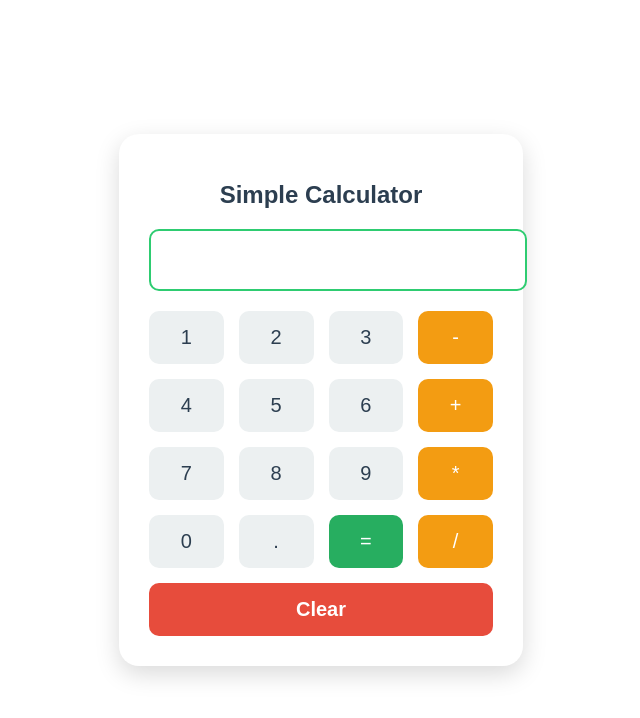
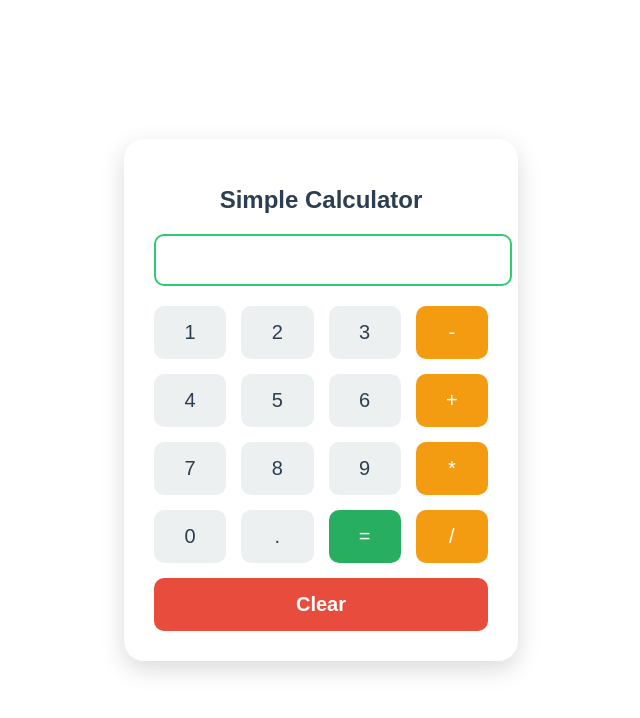
Before and after one commit to M-Saleh-N/simple_calculator, a React (Create React App) app: page / in a window 1280 px wide. Shown: the top 718 px of the page, without its empty margins (319-959 px from the left). Built offline with nearby package versions, Linux system fonts and the light colour scheme.

Commit message:
made chanags on the display

```diff
--- a/src/components/simple.css
+++ b/src/components/simple.css
@@ -28,7 +28,7 @@ body {
 
   .display {
     width: 100%;
-    padding: 15px;
+    padding: 10px;
     font-size: 24px;
     border: 2px solid #2ecc71;
     border-radius: 10px;
```
